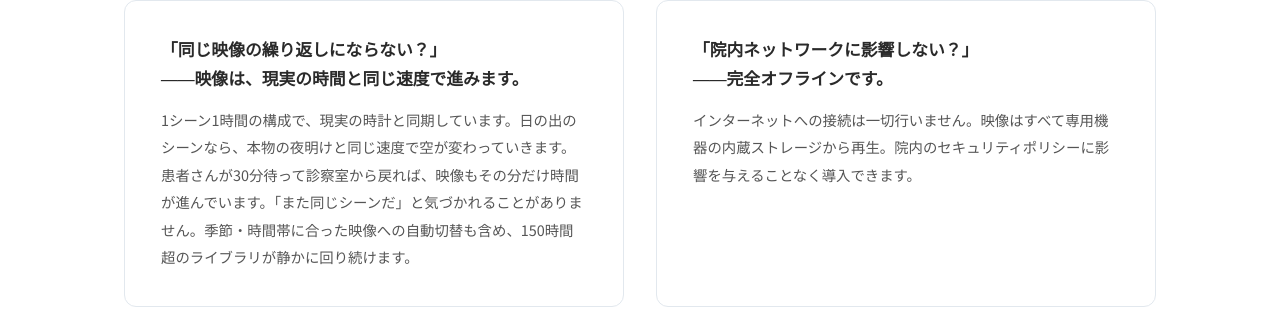
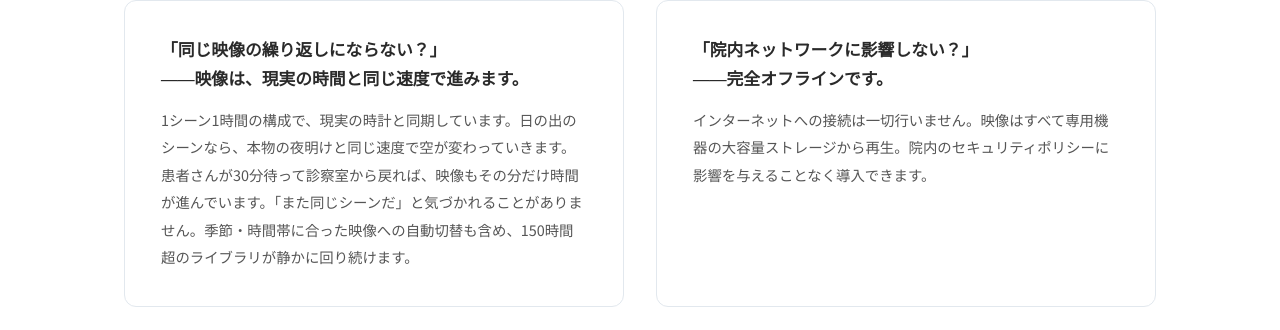
Before and after one commit to dr836gnypeq-ctrl/fukeichou-site, a Jekyll site: the page built from index.html, in a window 1280 px wide and 900 px high, scrolled down 3338 px. Shown: the part 151-481 px from the top of the window. Built offline with Jekyll 4.4.1, drawn with Linux system fonts in a browser that asks for light colours; nearby versions of some CDN libraries.

Commit message:
Unify storage wording to 大容量ストレージ

```diff
--- a/index.html
+++ b/index.html
@@ -207,7 +207,7 @@ description: 待合室のモニターに何を流すか迷っていませんか
 
 <div class="feature-card reveal reveal-d4">
 <p class="feature-q">「院内ネットワークに影響しない？」<br>——完全オフラインです。</p>
-<p class="feature-a">インターネットへの接続は一切行いません。映像はすべて専用機器の内蔵ストレージから再生。院内のセキュリティポリシーに影響を与えることなく導入できます。</p>
+<p class="feature-a">インターネットへの接続は一切行いません。映像はすべて専用機器の大容量ストレージから再生。院内のセキュリティポリシーに影響を与えることなく導入できます。</p>
 </div>
 
 </div>
```
